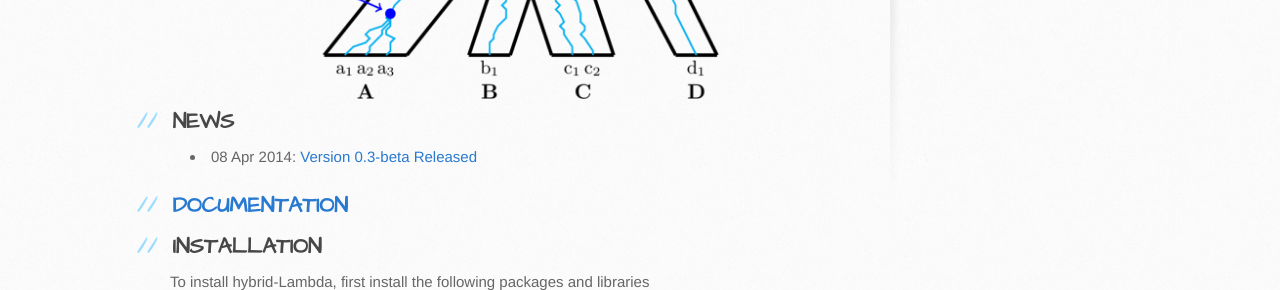
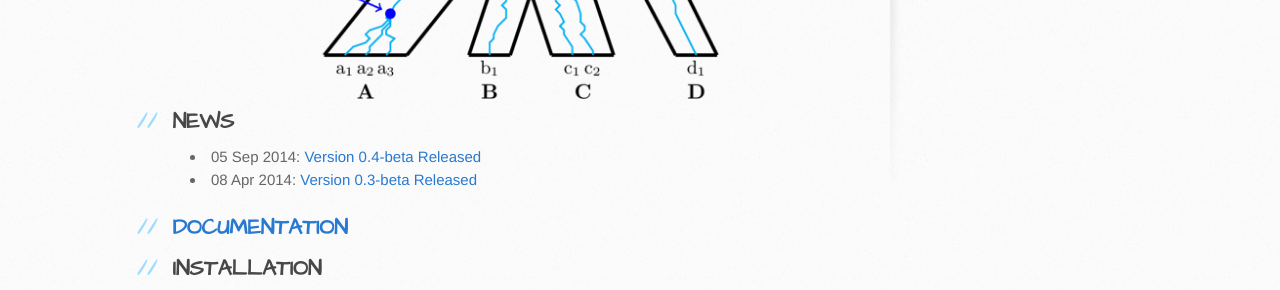
Before and after one commit to hybridLambda/hybridLambda.github.io, a plain HTML site: page index.html in a window 1280 px wide. Shown: the part 520-810 px from the top of the page. Drawn offline with Linux system fonts and the light colour scheme.

Commit message:
add news

```diff
--- a/index.html
+++ b/index.html
@@ -37,7 +37,9 @@
 
 <h2 id="news"> NEWS</h2>
 <ul>
-  <li>08 Apr 2014: <a href="https://github.com/shajoezhu/hybrid-Lambda/releases">Version 0.3-beta Released</a>  </li>
+  <li>05 Sep 2014: <a href="https://github.com/shajoezhu/hybrid-Lambda/releases">Version 0.4-beta Released</a>  </li>
+
+  <li>08 Apr 2014: <a href="https://github.com/shajoezhu/hybrid-Lambda/releases/tag/hybrid-lambda-beta-0.3">Version 0.3-beta Released</a>  </li>
 </ul>
 
 <h2>
```
